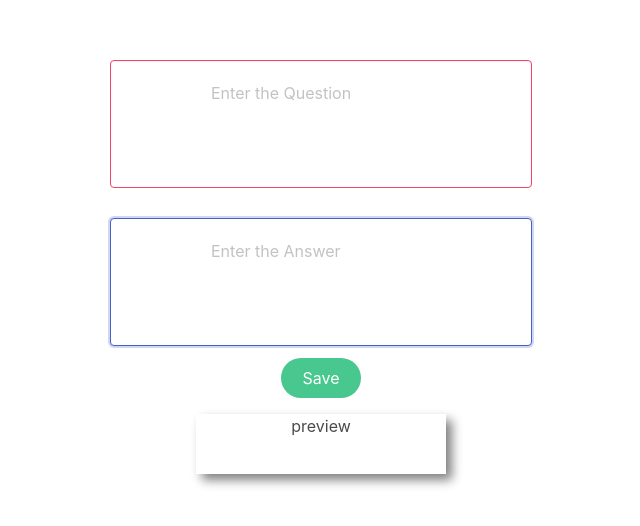
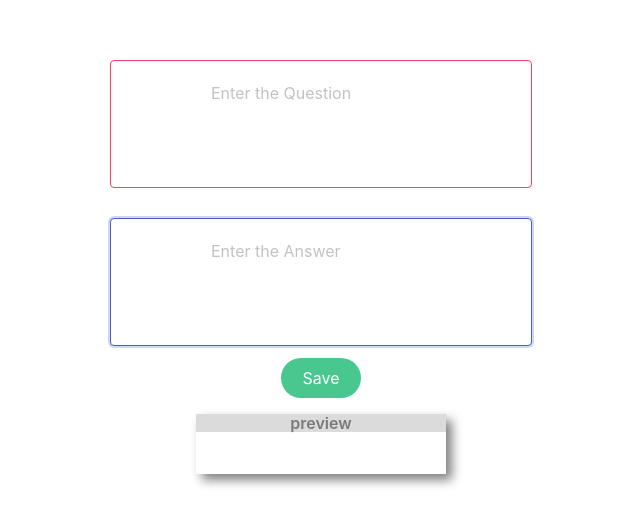
Before and after one commit to amalshehu/react-custom-toochain, a React (Vite) app: page / in a window 1280 px wide. Shown: the top 526 px of the page, without its empty margins (319-959 px from the left). Built offline with nearby package versions, Linux system fonts and the light colour scheme.

Commit message:
Modified Markdown

```diff
--- a/src/App.jsx
+++ b/src/App.jsx
@@ -6,6 +6,7 @@ function App() {
   const [cards, setCard] = useState([])
   const [question, setQuestion] = useState('')
   const [answer, setAnswer] = useState('')
+  const [markDown, setMark] = useState('')
 
   const textarea = {
       padding:'20px 100px 20px 100px',
@@ -29,10 +30,10 @@ function App() {
       const card = {
           id:Date.now(),
           ques: question,
-          ans:  answer,
-          preview: false
+          ans:  answer
       }
       setCard([card, ...cards])
+      setMark(card.ques)
       setAnswer('')
       setQuestion('')
   }
@@ -61,19 +62,9 @@ function App() {
               <button className="button is-success is-rounded is-center" >Save</button>
           </div>
       </form>
-
-     <MarkDown props={cards} />
+     <MarkDown props={markDown} />
 </div>
   )
 }
 
-// function App() {
-//   const [count, setCount] = useState(0);
-//   return (
-//     <div>
-//       <p>You clicked {count} time</p>
-//       <button onClick={() => setCount(count + 1)}>Click me</button>
-//     </div>
-//   );
-// }
 export default App;
--- a/src/MarkDown.js
+++ b/src/MarkDown.js
@@ -1,4 +1,5 @@
 import React, {useState} from 'react'
+import 'bulma/css/bulma.css'
 import showdown from 'showdown'
 
 function MarkDown (props) {
@@ -9,19 +10,15 @@ function MarkDown (props) {
         textAlign: 'center',
         margin: '0 auto'
     }
-
-    const {props:array} = props
-    const lastIndex = array.length-1
+    const {props:md} = props
     let html
-    if(lastIndex !== -1) {
-        var pre = document.getElementById('#preview')
+    if(md !== '') {
          const converter = new showdown.Converter()
-        const text = array[lastIndex].ques
-         html = converter.makeHtml(text)
+         html = converter.makeHtml(md)
     }
     return (
-        <div style={preview} id='preview'>
-            <h1>preview</h1>
+        <div style={preview} >
+            <h1 class='title is-6 has-background-grey-lighter has-text-grey'>preview</h1>
             {html}
         </div>
     )
```
